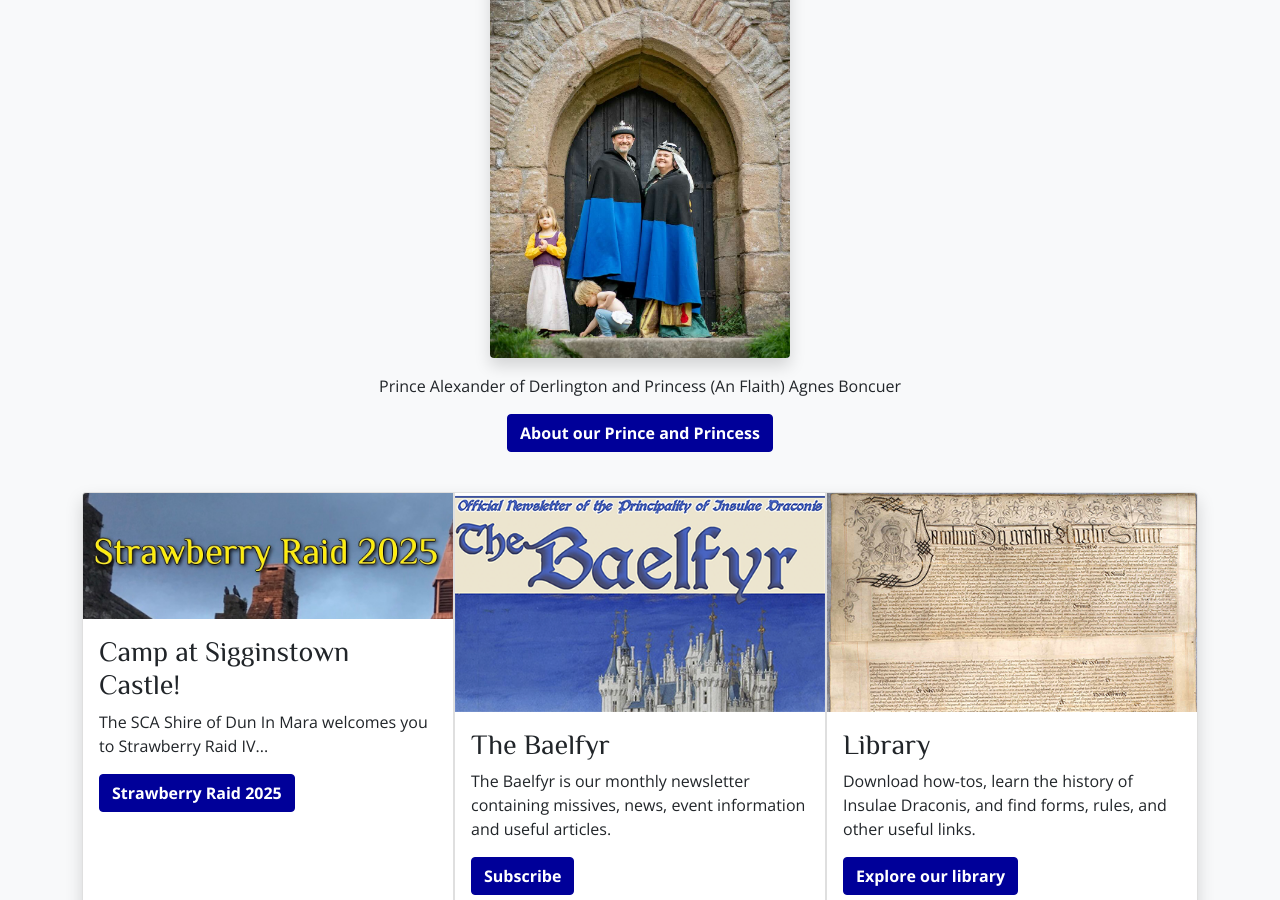
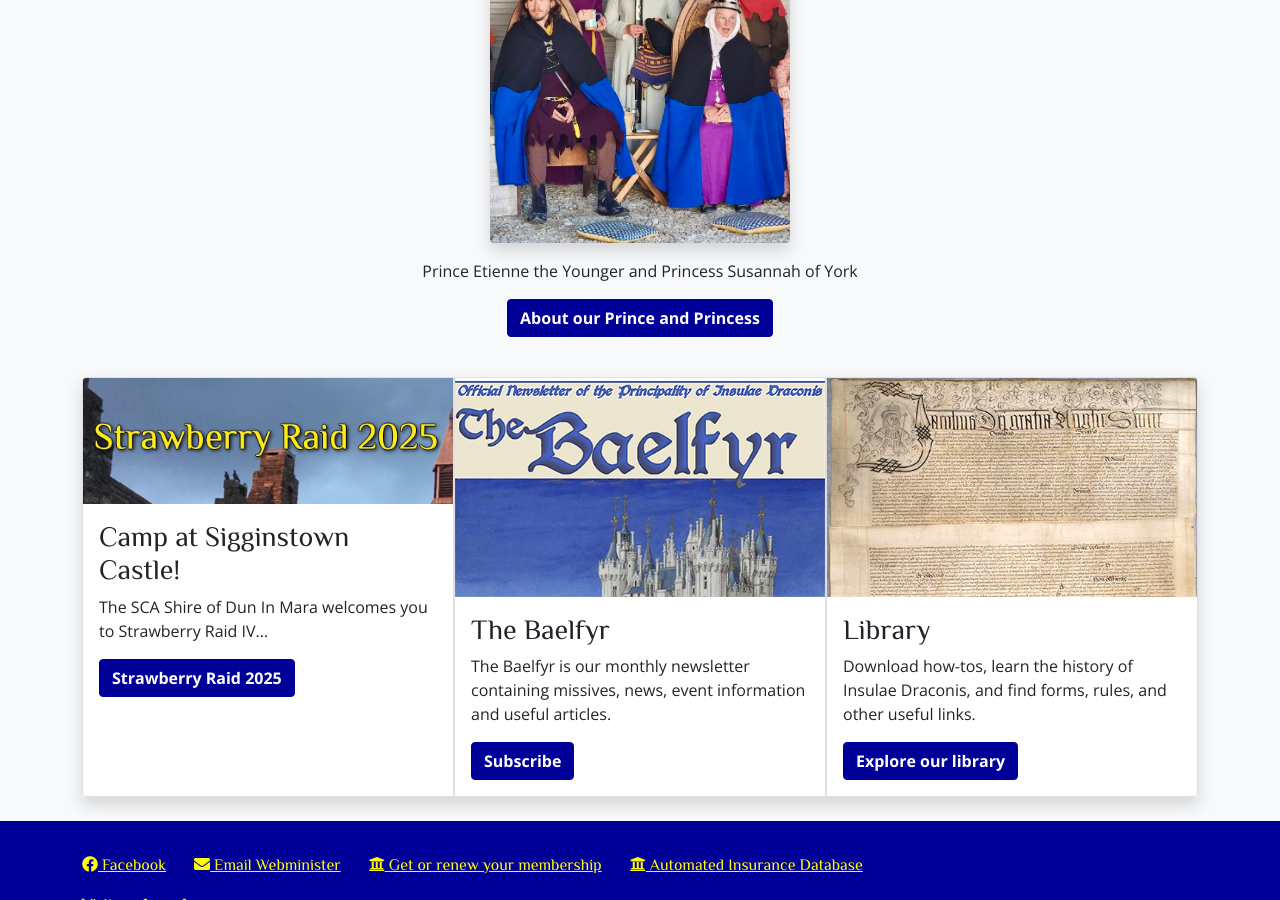
Before and after one commit to drachenwald/insulae-draconis, a Jekyll site: the page built from index.html, in a window 1280 px wide and 900 px high, scrolled down 928 px. Built offline with Jekyll 4.4.1, drawn with Linux system fonts in a browser that asks for light colours; comment, search, counter and statistics services are not loaded.

Commit message:
Update index.html with new P and P

```diff
--- a/index.html
+++ b/index.html
@@ -73,9 +73,9 @@ subtitle: Learn history by living it
     <div class="col-0 col-md-1 col-lg-2">&nbsp;</div>
     <div class="col-12 col-md-10 col-lg-8">
       <h3>Meet our Coronets</h3>
-      <img src="{% link coronet/images/agnes-alexander.jpg %}" style="max-width: 300px; height: auto;" class="rounded my-3 shadow" />
+      <img src="{% link coronet/images/Etienne_Susannah.jpeg %}" style="max-width: 300px; height: auto;" class="rounded my-3 shadow" />
       <p>
-        Prince Alexander of Derlington and Princess (An Flaith) Agnes Boncuer
+        Prince Etienne the Younger and Princess Susannah of York
       </p>
       <p>
         <a role="button" class="btn btn-primary" href="{% link coronet/index.html %}">About our Prince and Princess</a>
```
